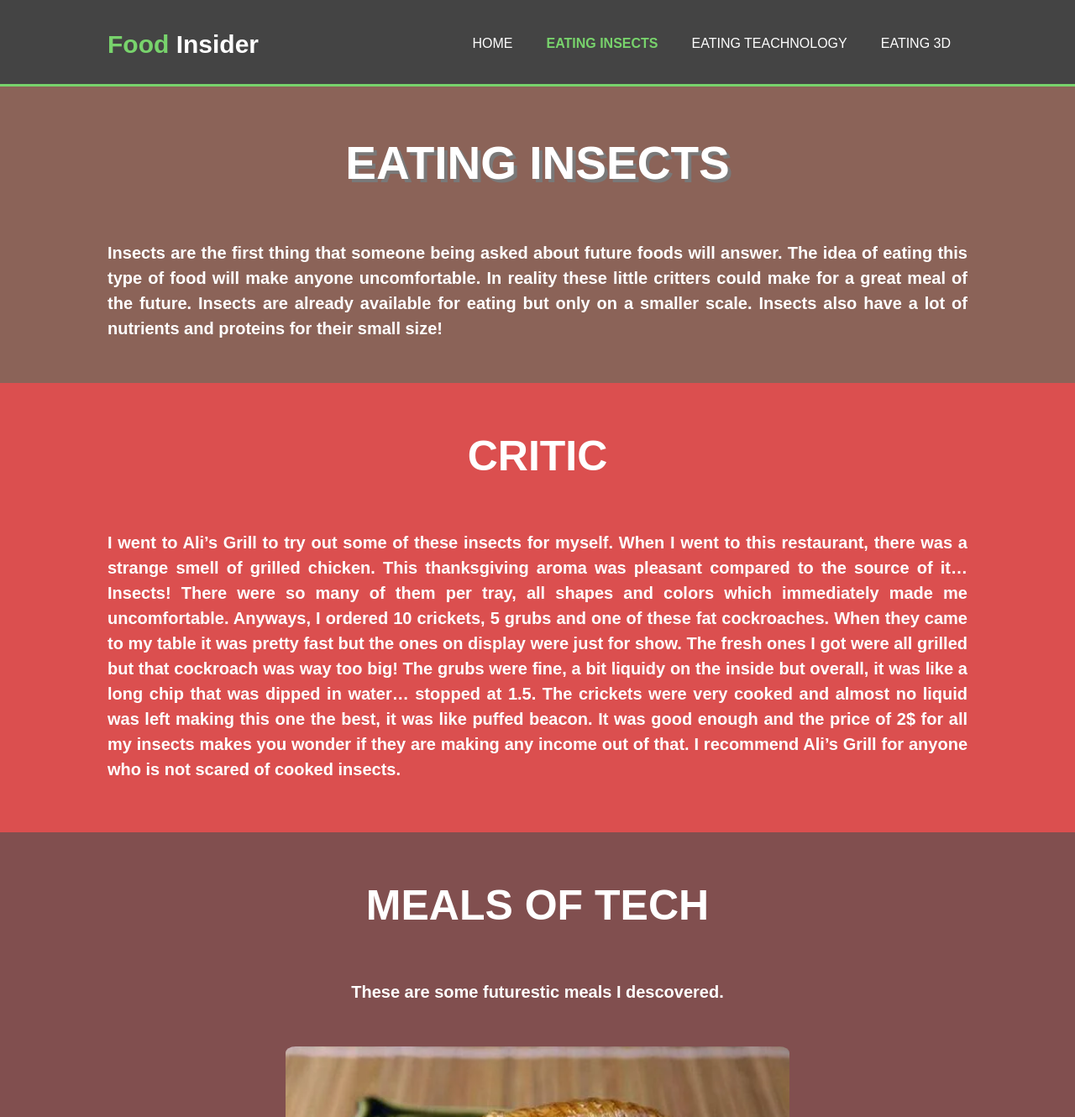
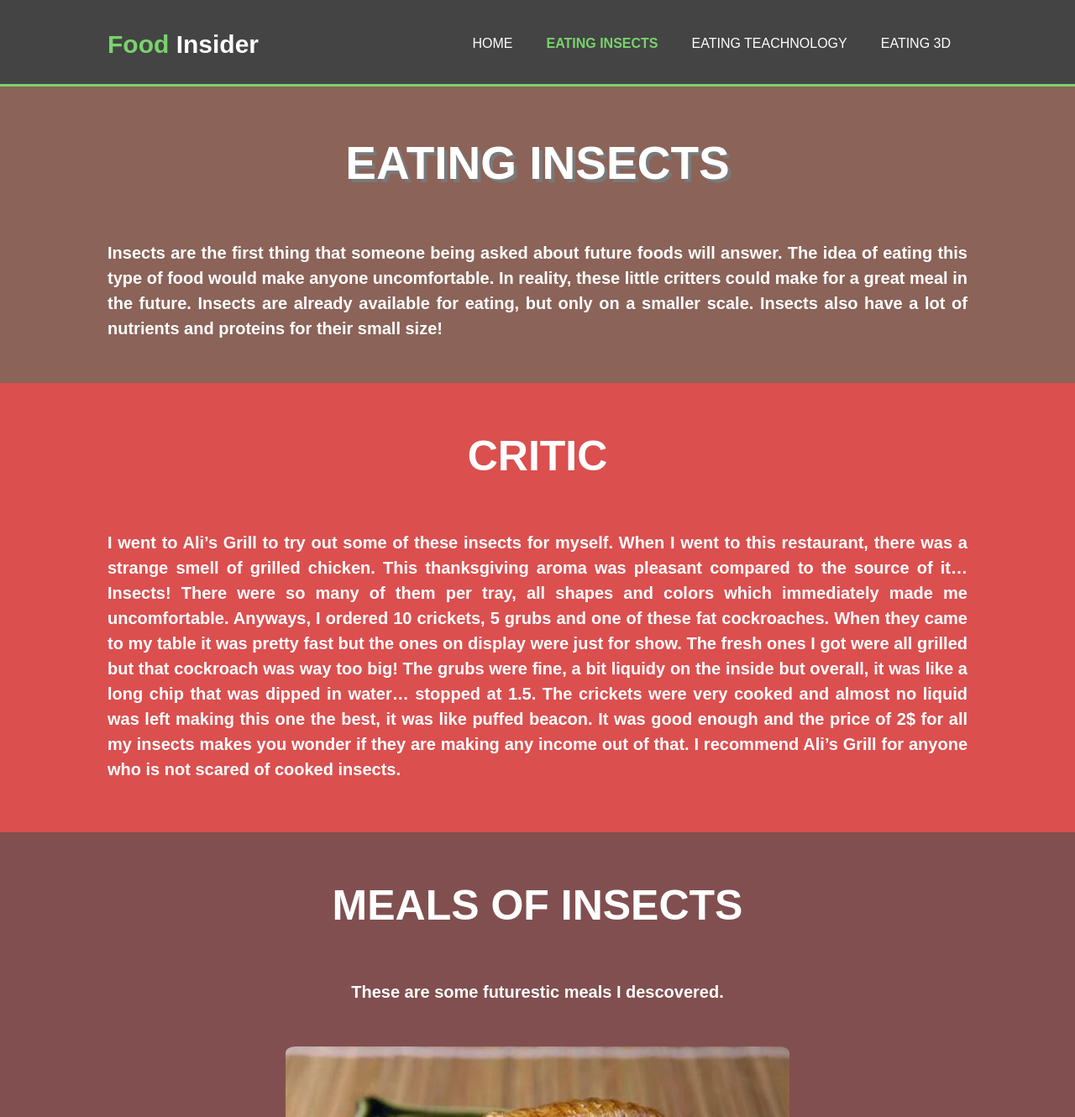
Before and after one commit to NolanBelangere/FoodInsider, a plain HTML site: page EatingInsects.html in a window 1280 px wide. Shown: the top 1330 px of the page at 84% size. Drawn offline with Linux system fonts and the light colour scheme.

Commit message:
Update EatingInsects.html

```diff
--- a/EatingInsects.html
+++ b/EatingInsects.html
@@ -30,7 +30,7 @@
     <section id="showcasetwo">
         <div class="container">
             <h1>EATING INSECTS</h1>
-            <p>Insects are the first thing that someone being asked about future foods will answer. The idea of eating this type of food will make anyone uncomfortable. In reality these little critters could make for a great meal of the future. Insects are already available for eating but only on a smaller scale. Insects also have a lot of nutrients and proteins for their small size!</p>
+            <p>Insects are the first thing that someone being asked about future foods will answer. The idea of eating this type of food would make anyone uncomfortable. In reality, these little critters could make for a great meal in the future. Insects are already available for eating, but only on a smaller scale. Insects also have a lot of nutrients and proteins for their small size!</p>
         </div>
     </section>
 
@@ -45,7 +45,7 @@
         <section id="main1">
         <div class="container">
             <article id="main-col">
-                <h1 class ="page-title">MEALS OF TECH</h1>
+                <h1 class ="page-title">MEALS OF INSECTS</h1>
                 <p>These are some futurestic meals I descovered.</p>
                 <img src="./img/insect1.png">
                 <img src="./img/insect2.png">
```
